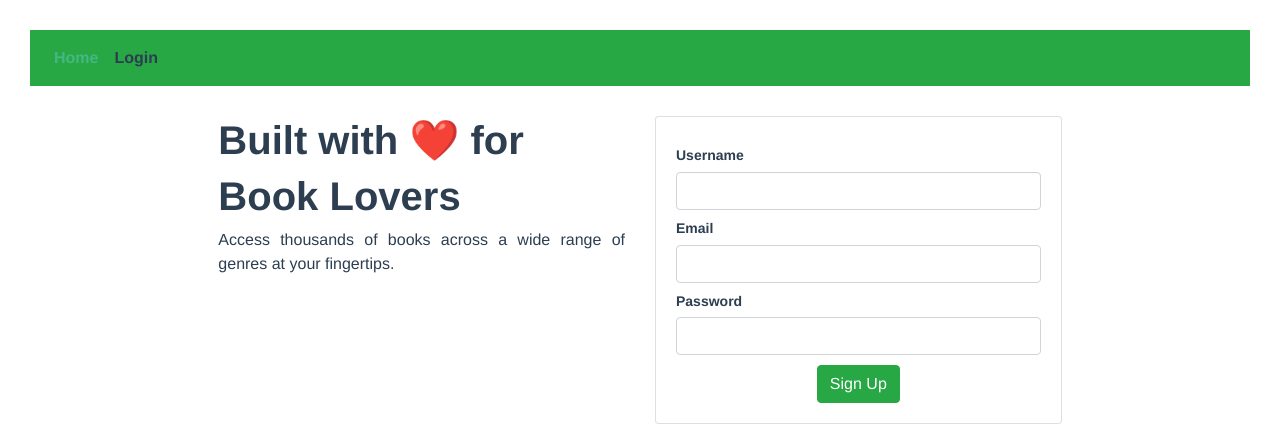
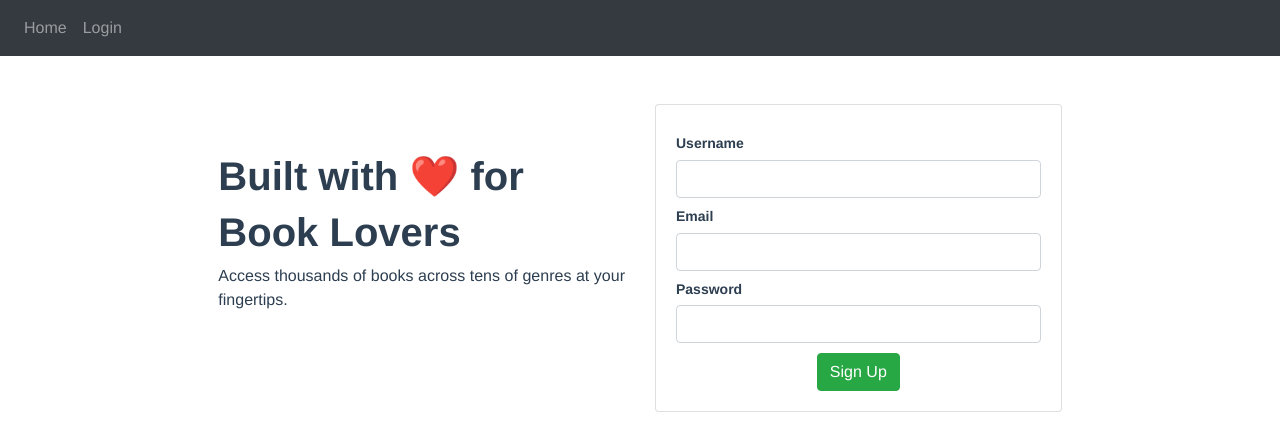
Before and after one commit to vvr3ddy/Library-management, a Vue app: page / in a window 1280 px wide. Shown: the top 442 px of the page. Built offline with nearby package versions, Linux system fonts and the light colour scheme.

Commit message:
:gear: Fix some issues
+ Fix Navbar color styling

Signed-off-by: vvr3ddy <vvr-rockstar@bmsit.in>

```diff
--- a/src/App.vue
+++ b/src/App.vue
@@ -1,6 +1,8 @@
 <template>
   <div id="app">
+
     <router-view/>
+
   </div>
 </template>
 
--- a/src/components/JoinUS.vue
+++ b/src/components/JoinUS.vue
@@ -1,11 +1,12 @@
 <template>
   <div>
-    <b-row>
+
+    <b-row class="mt-5">
     <b-col></b-col>
-    <b-col cols="4" class="text-left">
-      <h1 class="font-weight-bold">Built with ❤️ for</h1>
+    <b-col cols="4" class="text-left mt-5">
+      <h1 class="font-weight-bold ">Built with ❤️ for</h1>
       <h1 class="font-weight-bold">Book Lovers</h1>
-      <p class="text-justify">Access thousands of books across a wide range of genres at your fingertips.</p>
+      <p class="text-justify">Access thousands of books across tens of genres at your fingertips.</p>
     </b-col>
     <b-col cols="4">
       <b-card>
--- a/src/components/Navbar.vue
+++ b/src/components/Navbar.vue
@@ -1,14 +1,17 @@
 <template>
-<div id="nav">
-      <b-navbar type="dark" variant="success" sticky="true">
-        <b-navbar-toggle target="nav-collapse"></b-navbar-toggle>
+<div>
+
+  <b-navbar toggleable="sm" type="dark" variant="dark">
+    <b-navbar-toggle target="nav-collapse"></b-navbar-toggle>
 
     <b-collapse id="nav-collapse" is-nav>
+
       <b-navbar-nav>
         <b-nav-item to="/">Home</b-nav-item>
         <b-nav-item to="/login">Login</b-nav-item>
       </b-navbar-nav>
-      </b-collapse>
-      </b-navbar>
+
+    </b-collapse>
+  </b-navbar>
 </div>
 </template>
--- a/src/views/Login.vue
+++ b/src/views/Login.vue
@@ -1,9 +1,10 @@
 <template>
-  <div>
+  <div class="mt-5">
     <b-container fluid>
       <b-row>
         <b-col></b-col>
         <b-col cols='3'>
+          <p>Sign in to our Portal.</p>
           <b-card>
             <p class="text-left font-weight-bold uname">Username or email address</p>
             <b-field label="Email">
```
Lines whose indentation alone changed are shown as unchanged.
